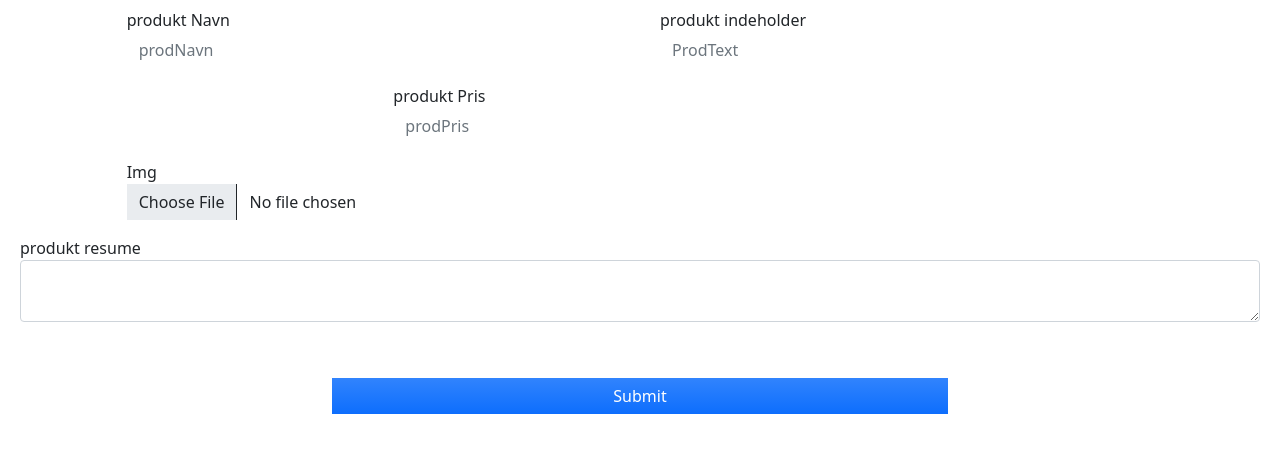
After one commit to loay0013/dinindrejuvel, a PHP site: page /insert.php in a window 1280 px wide. The commit adds this page. Shown: the top 461 px of the page. Run offline with PHP 8.4, Linux system fonts and the light colour scheme; style sheets or scripts are compiled from the project's sources; some libraries are stand-ins or nearby versions.

Commit message:
insert1.0

```diff
--- /dev/null
+++ b/insert.php
@@ -0,0 +1,122 @@
+<?php
+require "settings/init.php";
+if(!empty($_POST["data"])) {
+    $data = $_POST["data"];
+    $file = $_FILES;
+    if (!empty($file["blogBillede"]["tmp_name"])) {
+        move_uploaded_file($file["blogBillede"]["tmp_name"], "uploads/" . basename($file["blogBillede"]["name"]));
+    }
+
+    $sql = "INSERT INTO Blog (blogOverskrift, blogDato, blogKategorier, blogBillede, blogKortTekst, blogTekst, blogSeoTitel, blogSeoDescription, blogSeoAlt ) values(:blogOverskrift, :blogDato, :blogKategorier, :blogBillede, :blogKortTekst, :blogTekst, :blogSeoTitel, :blogSeoDescription, :blogSeoAlt )";
+    $bind = [":blogOverskrift" => $data["blogOverskrift"], ":blogDato" => $data["blogDato"], ":blogKategorier" => $data["blogKategorier"], ":blogKortTekst" => $data["blogKortTekst"], ":blogTekst" => $data["blogTekst"], ":blogSeoTitel" => $data["blogSeoTitel"], ":blogSeoDescription" => $data["blogSeoDescription"], ":blogSeoAlt" => $data["blogSeoAlt"], ":blogBillede"=>(!empty($file["blogBillede"]["tmp_name"]))? $file["blogBillede"]["name"] :NULL];
+    $db->sql($sql, $bind, false);
+
+    echo "<body style='font-size: 2rem; background-color: ;'></body>
+
+       <p style='color: white; text-align: center; margin-top: 20%; font-family: Raleway, sans-serif;'>Blog er nu indsat I vores system<p/>
+       <div style='display: flex; justify-content: center;'>
+       <a style='text-decoration: none' href=''>
+       <button style='font-size: 16px; font-weight: 500; color: #1e2125 cursor: pointer; display:flex; border: none; border-radius: 20px; font-family: Raleway, sans-serif; justify-content:center; padding: 10px; height: 60px; width: 200px; background-color: #F2B705FF; align-items: center'>Gå til oversigt</button></a>
+       </div>
+       ";
+    exit;
+}
+?>
+
+
+<!-- Instruktion til webbrowser om at vi kører HTML5 -->
+<!DOCTYPE html>
+
+<!-- html starter og slutter hele dokumentet / lang=da: Fortæller siden er på dansk -->
+<html lang="da">
+
+<!-- I <head> har man opsætning - det ser brugeren ikke, men det fortæller noget om siden -->
+<head>
+    <!-- Sætter tegnsætning til utf-8 som bl.a. tillader danske bogstaver -->
+    <meta charset="utf-8">
+
+    <!-- Titel som ses oppe i browserens tab mv. -->
+    <title>indsat Blog</title>
+
+    <!-- Metatags der fortæller at søgemaskiner er velkomne, hvem der udgiver siden og copyright information -->
+    <meta name="robots" content="All">
+    <meta name="author" content="Udgiver">
+    <meta name="copyright" content="Information om copyright">
+
+    <!-- Sikrer man kan benytte CSS ved at tilkoble en CSS fil -->
+    <link rel="preconnect" href="https://fonts.googleapis.com">
+    <link rel="preconnect" href="https://fonts.gstatic.com" crossorigin>
+    <link href="https://fonts.googleapis.com/css2?family=Inter:wght@200;300;400;500;600;700;800;900&display=swap" rel="stylesheet">
+    <link href="css/bootstrap.css" rel="stylesheet" type="text/css">
+    <link href="css/styles.css" rel="stylesheet" type="text/css">
+
+    <!-- Sikrer den vises korrekt på mobil, tablet mv. ved at tage ift. skærmstørrelse - bliver brugt til responsive websider -->
+    <meta name="viewport" content="width=device-width, initial-scale=1">
+    <script src="https://cdn.tiny.cloud/1/jkzu8jwwcqe5jhv6qvqojegkrhyjq59kgtts7g0966ka00ix/tinymce/6/tinymce.min.js" referrerpolicy="origin">
+
+    </script>
+
+</head>
+
+<!-- i <body> har man alt indhold på siden som brugeren kan se -->
+<body class="bg-kurv">
+
+<form method="post" action="insert.php" enctype="multipart/form-data">
+
+    <div class="row justify-content-center m-0">
+        <div class="col-12 col-md-5">
+            <div class="form-group m-2">
+                <label for="produkt Navn"><p class="m-0">produkt Navn</p></label>
+                <input class="form-control border-0 rounded-0" type="text" name="data[prodNavn]"  id="prodNavn" placeholder="prodNavn" value="">
+            </div>
+        </div>
+
+        <div class="col-12 col-md-5">
+            <div class="form-group m-2">
+                <label for="produkt Navn"><p class="m-0">produkt indeholder</p></label>
+                <input class="form-control border-0 rounded-0" type="text" name="data[ProdText]"  id="ProdText" placeholder="ProdText" value="">
+            </div>
+        </div>
+        <div class="col-12 col-md-5">
+            <div class="form-group m-2">
+                <label for="produkt Pris"><p class="m-0">produkt Pris</p></label>
+                <input class="form-control border-0 rounded-0" type="number" name="data[prodPris]"  id="prodPris" placeholder="prodPris" value="">
+            </div>
+        </div>
+
+
+        <div class="col-12 col-md-10">
+            <div class="form-group m-2">
+                <label for="prodImg"> <p class=" m-0">Img</p></label>
+                <input class="form-control border-0 rounded-0" type="file" name="prodImg"  id="prodImg" placeholder="Img" value="">
+            </div>
+        </div>
+
+
+
+
+        <div class="col-12">
+            <div class="form-group m-2">
+                <label for="produkt resume"> <p class="m-0"> produkt resume</p></label>
+                <textarea class="form-control " type="text" name="data[prodBas]"  id="prodBas" ></textarea>
+            </div>
+        </div>
+
+
+        <div class="col-12 col-md-6 mt-5  mb-5">
+            <div class="d-flex justify-content-center">
+                <button class="form-control btn btn-primary bg-gradient rounded-0 border-0 " type="submit" id="btnsubmit">Submit</button></div>
+        </div>
+
+    </div>
+
+</form>
+
+<script>
+    tinymce.init({
+        selector: 'textarea',
+    });
+</script>
+
+</body>
+</html>
--- a/settings/init.php
+++ b/settings/init.php
@@ -5,7 +5,7 @@ define("CONFIG_LIVE", "0"); // 0: Test enviroment || 1: Live enviroment
 
 if(CONFIG_LIVE == 0){
     $DB_SERVER = "localhost";
-    $DB_NAME = "test";
+    $DB_NAME = "Dinindrejuvel";
     $DB_USER = "root";
     $DB_PASS = "root";
 }else{
```
